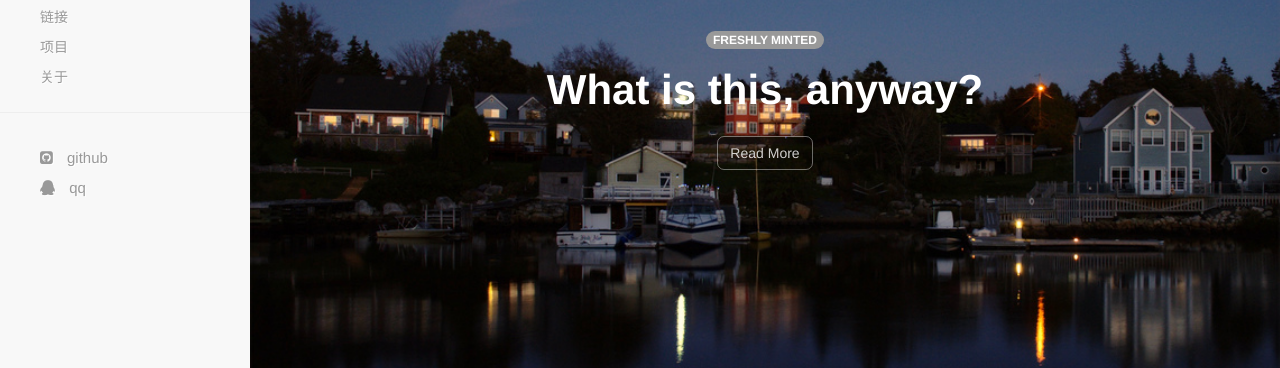
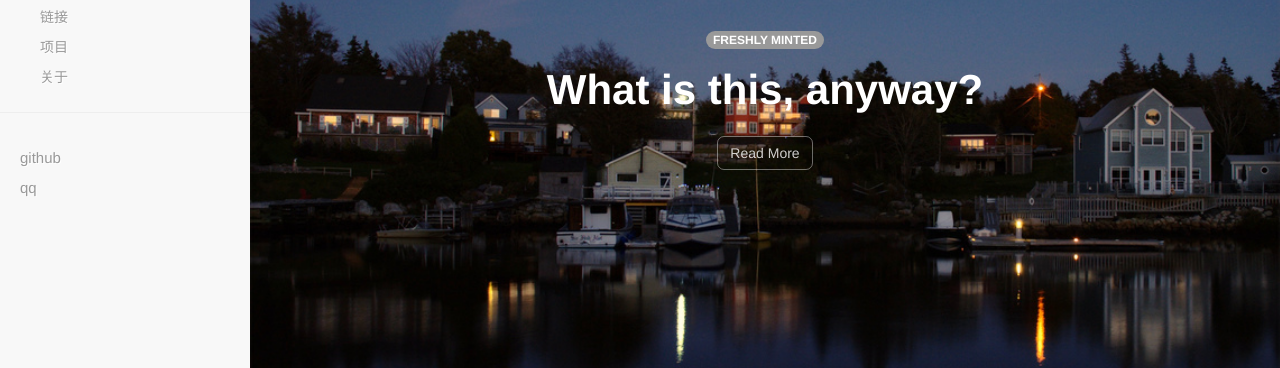
Before and after one commit to hjieli/hjieli.github.io, a Jekyll site: the page built from index.html, in a window 1280 px wide. Shown: the part 190-558 px from the top of the page. Built offline with Jekyll 4.4.1, drawn with Linux system fonts in a browser that asks for light colours; nearby versions of some CDN libraries; Markdown is read by kramdown in place of the engine named in the settings.

Commit message:
Update header.html

```diff
--- a/_includes/header.html
+++ b/_includes/header.html
@@ -4,10 +4,11 @@
 <meta name="description" content="{{ site.description }}">
 <link href="{{ site.baseurl }}/css/bootstrap.min.css" rel="stylesheet">
 <link href="{{ site.baseurl }}/css/hc.css" rel="stylesheet">
-<link href="//netdna.bootstrapcdn.com/font-awesome/4.0.3/css/font-awesome.css" rel="stylesheet">
+
 <link href="http://fontawesome.io/assets/font-awesome/css/font-awesome.css" rel="stylesheet">
 
-<!-- HTML5 shim, for IE6-8 support of HTML5 elements -->
+<!-- <link href="//netdna.bootstrapcdn.com/font-awesome/4.0.3/css/font-awesome.css" rel="stylesheet">
+HTML5 shim, for IE6-8 support of HTML5 elements -->
 <!--[if lt IE 9]>
   <script src="http://html5shim.googlecode.com/svn/trunk/html5.js"></script>
 <![endif] d-->
```
